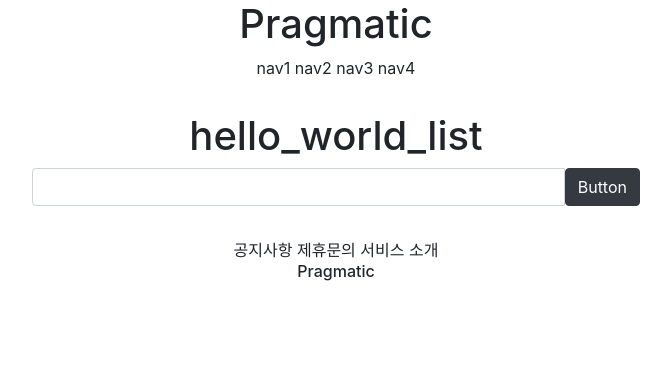
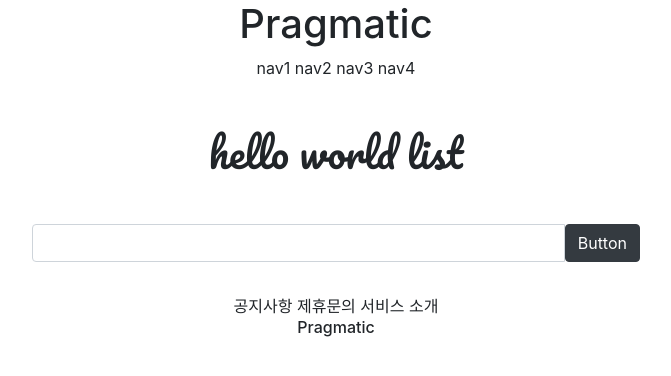
Before and after one commit to ksj0818280/git_5ban_1, a Django app: page /accounts/hello_world/ in a window 1280 px wide. Shown: the top 376 px of the page, without its empty margins (304-975 px from the left). Run offline with Django 3.2, Linux system fonts and the light colour scheme; parts of the project's set-up code (start-up, migrations or seed data) failed here and were passed over.

Commit message:
7/12 5ban class commit

```diff
--- a/accountapp/templates/accountapp/hello_world.html
+++ b/accountapp/templates/accountapp/hello_world.html
@@ -4,8 +4,9 @@
 
 
     <div style="margin: 2rem; text-align: center">
-        <h1>
-            hello_world_list
+        <h1 style="font-family: 'Pacifico', cursive"
+            class="m-5">
+            hello world list
         </h1>
 
         <form action="/accounts/hello_world/" method="post">
--- a/accountapp/views.py
+++ b/accountapp/views.py
@@ -1,8 +1,12 @@
-from django.http import HttpResponse
+from django.http import HttpResponse, HttpResponseRedirect
 from django.shortcuts import render
 
 # Create your views here.
+from django.urls import reverse
+
 from accountapp.models import HelloWorld
+
+
 
 
 def hello_world(request):
@@ -14,11 +18,8 @@ def hello_world(request):
         new_hello_world.text = temp
         new_hello_world.save()
 
-        hello_world_list = HelloWorld.objects.all()
-
-        return render(request, 'accountapp/hello_world.html',
-                      context={'hello_world_list' : hello_world_list})
+        return HttpResponseRedirect(reverse('accountapp:hello_world'))
     else:
         hello_world_list = HelloWorld.objects.all()
         return render(request, 'accountapp/hello_world.html',
-                      context={'hello_world.list' : hello_world_list})
+                      context={'hello_world_list' : hello_world_list})
```
